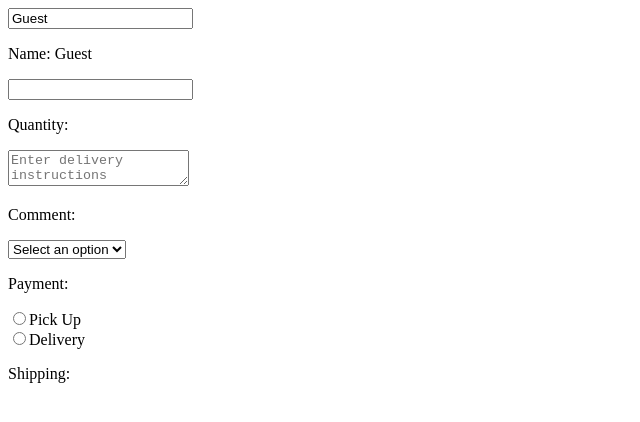
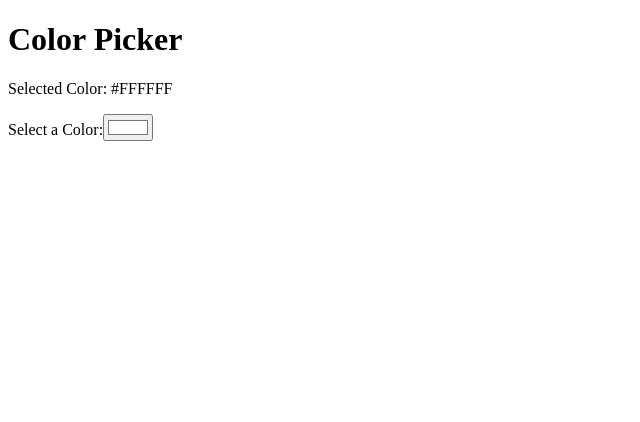
Before and after one commit to littlecows/my-react-app, a React (Vite) app: page / in a window 1280 px wide. Shown: the top 422 px of the page, without its empty margins (0-640 px from the left). Built offline with nearby package versions, Linux system fonts and the light colour scheme.

Commit message:
middle course

```diff
--- a/src/App.jsx
+++ b/src/App.jsx
@@ -6,13 +6,14 @@
 // import ProfilePicture from './ProfilePicture.jsx';
 // import MyComponent from "./MyComponent";
 // import Counter from "./Counter";
-import MyComponent1 from "./MyComponent1";
+// import MyComponent1 from "./MyComponent1";
+import ColorPicker from "./ColorPicker";
 
 function App() {
 
   return (
     <>
-     <MyComponent1 />
+     <ColorPicker />
     </>
   );
 }
--- /dev/null
+++ b/src/ColorPicker.jsx
@@ -0,0 +1,23 @@
+import React, { useState } from "react";
+
+function ColorPicker() {
+
+  const [color, setColor] = useState("#FFFFFF");
+
+  function handleColorChange(event) {
+    setColor(event.target.value)
+  }
+
+  return (
+    <div className="color-picker-container">
+      <h1>Color Picker</h1>
+      <div className="color-display" style={{backgroundColor: color}}>
+        <p>Selected Color: {color}</p>
+      </div>
+      <label>Select a Color:</label>
+      <input type="color" value={color} onChange={handleColorChange}/>
+    </div>
+  );
+}
+
+export default ColorPicker;
--- a/src/index.css
+++ b/src/index.css
@@ -62,7 +62,7 @@
     cursor: pointer;
 } */
 
-.counter-container {
+/* .counter-container {
     text-align: center;
     font-family: Arial, Helvetica, sans-serif;
 }
@@ -86,4 +86,48 @@
 }
 .counter-button:hover{
     background-color: aqua;
+} */
+
+
+/* color picker */
+/* body {
+    font-family: Arial, Helvetica, sans-serif;
 }
+
+.color-picker-container{
+    display: flex;
+    flex-direction: column;
+    align-items: center;
+}
+h1{
+    margin: 50px;
+    font-size: 3rem;
+}
+.color-display{
+    width: 300px;
+    height: 300px;
+    display: flex;
+    justify-content: center;
+    align-items: center;
+    border: 5px solid hsl(0, 0%, 80%);
+    border-radius: 25px;
+    margin-bottom: 25px;
+    transition: 0.25s ease;
+}
+.color-display p{
+    color: hsl(0, 0%, 20%);
+    font-size: 2rem;
+    text-align: center;
+}
+label{
+    font-size: 1.5rem;
+    font-weight: bold;
+    margin-bottom: 10px;
+}
+input[type="color"]{
+    width: 75px;
+    height: 50px;
+    padding: 5px;
+    border-radius: 10px;
+    border: 3px solid hsl(0, 0%, 80%);
+} */
```
Also changed, not shown: src/Counter.jsx (+23 -0 lines), src/MyComponent2.jsx (added, +9 -0 lines).
